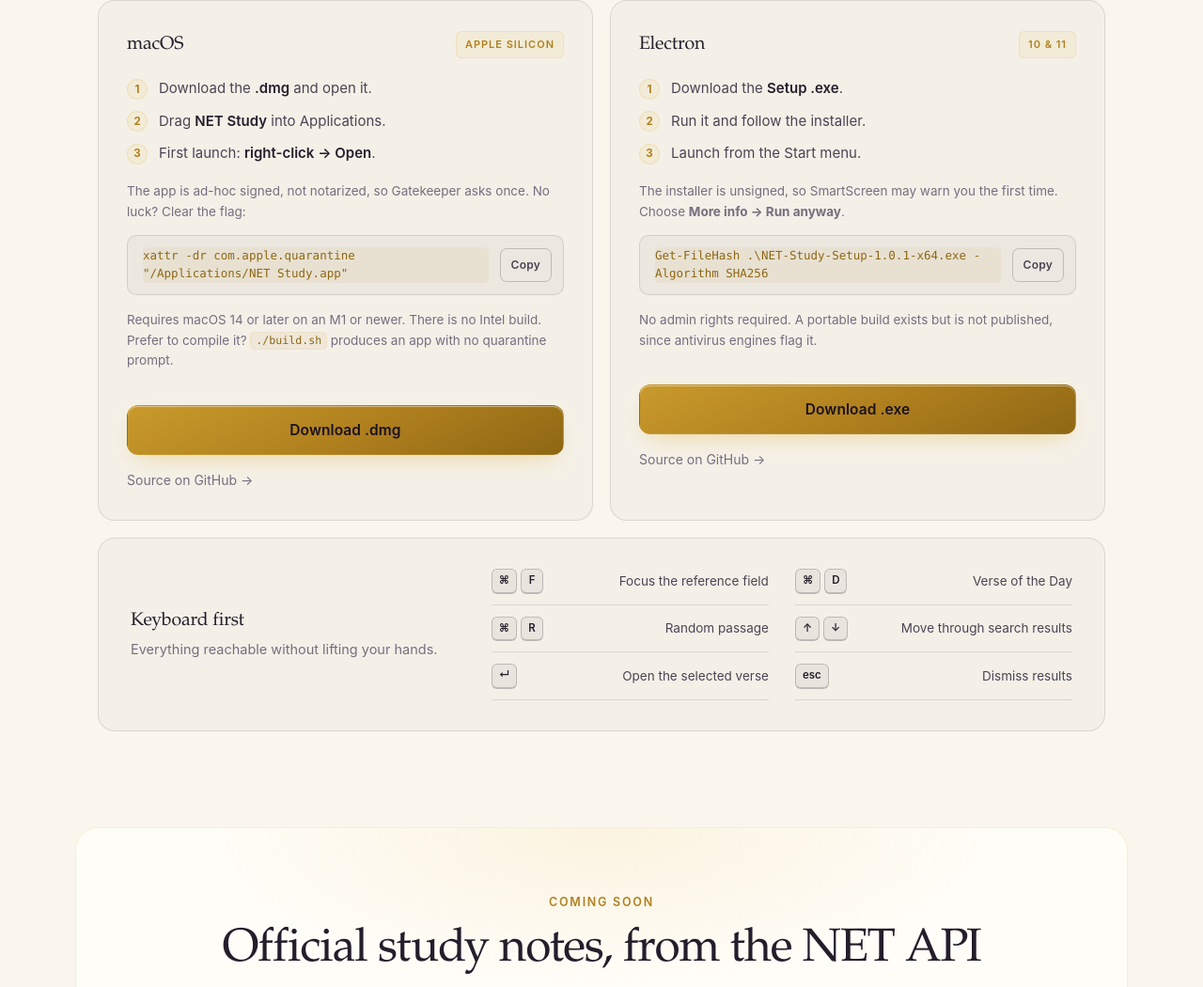
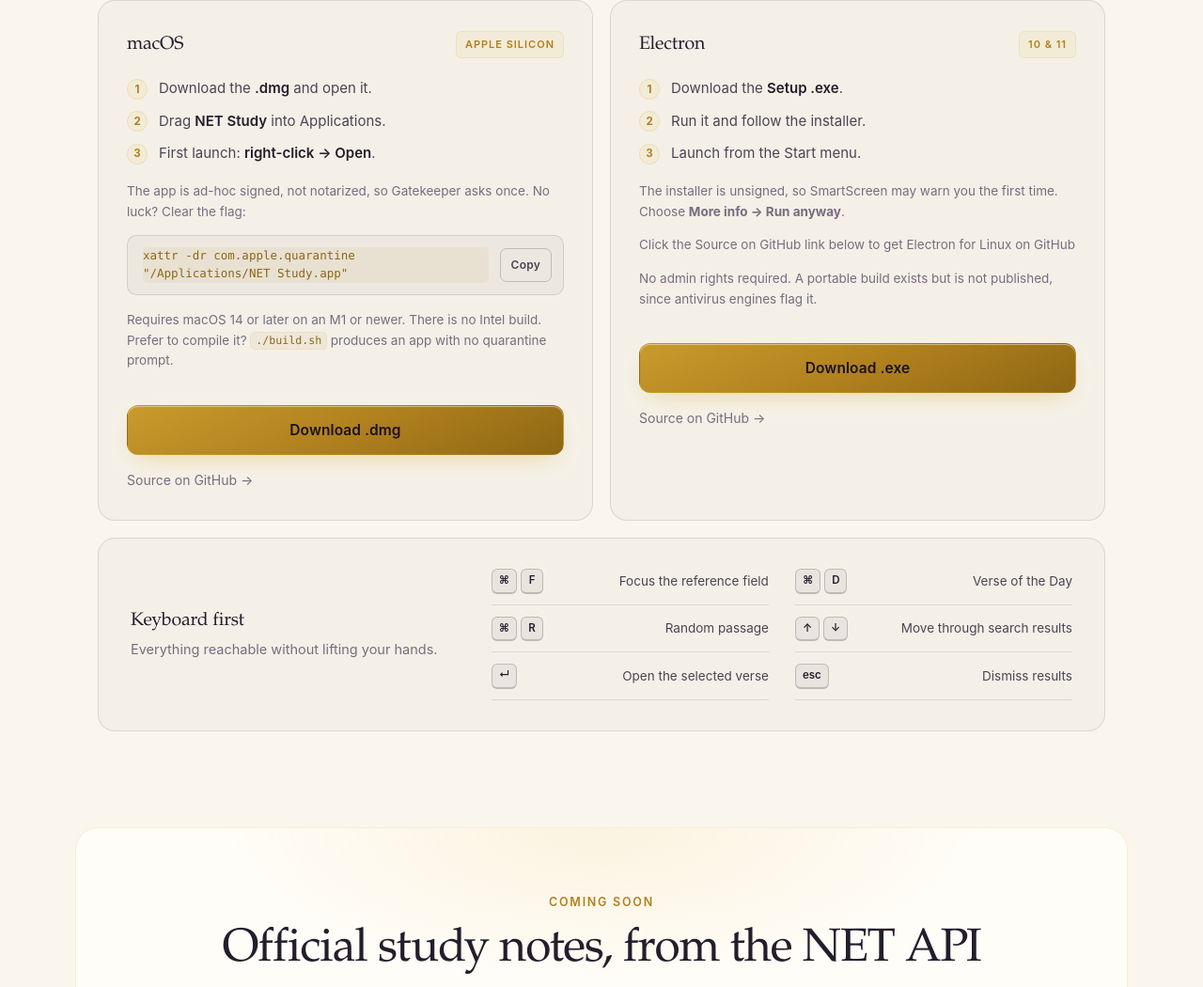
Before and after one commit to NET-Study/NET-Study.github.io, a plain HTML site: page index.html in a window 1280 px wide. Shown: the part 3904-4954 px from the top of the page at 94% size. Drawn offline with Linux system fonts and the light colour scheme.

Commit message:
Remove file hash verification code snippet
Removed code snippet and copy button for file hash verification.

```diff
--- a/index.html
+++ b/index.html
@@ -201,10 +201,7 @@
             <li>Launch from the Start menu.</li>
           </ol>
           <p class="fine">The installer is unsigned, so SmartScreen may warn you the first time. Choose <strong>More info → Run anyway</strong>.</p>
-          <div class="code">
-            <code>Get-FileHash .\NET-Study-Setup-1.0.1-x64.exe -Algorithm SHA256</code>
-            <button class="copy" type="button" data-copy="Get-FileHash .\NET-Study-Setup-1.0.1-x64.exe -Algorithm SHA256">Copy</button>
-          </div>
+          <p class="fine">Click the Source on GitHub link below to get Electron for Linux on GitHub
           <p class="fine">No admin rights required. A portable build exists but is not published, since antivirus engines flag it.</p>
           <a class="btn btn-primary btn-block" href="https://github.com/NET-Study/netstudy-windows/releases/latest/download/NET-Study-Setup-1.0.1-x64.exe">Download .exe</a>
           <a class="link-quiet" href="https://github.com/NET-Study/netstudy-windows" target="_blank" rel="noopener">Source on GitHub →</a>
```
